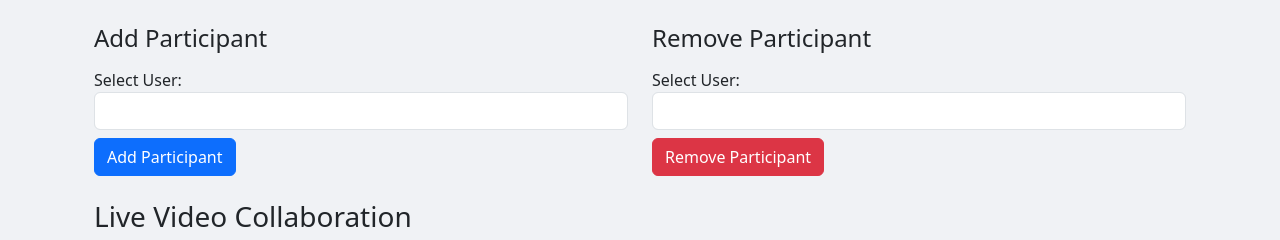
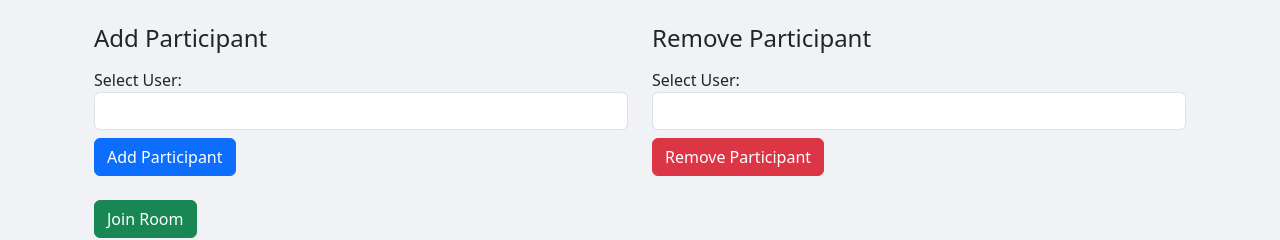
Before and after one commit to bossambani/StudyRoom, a Flask app: template app/templates/view_room.html in a window 1280 px wide. Shown: the part 164-404 px from the top of the page. Run offline with Flask 3, Linux system fonts and the light colour scheme; the template is opened without the code that fills it, so the values that code supplies are empty; some libraries are stand-ins or nearby versions.

Commit message:
Update file

```diff
--- a/app/templates/view_room.html
+++ b/app/templates/view_room.html
@@ -60,14 +60,10 @@
         </div>
     </div>
 
-    <!-- Live Video Collaboration Section -->
-    <h3 class="mt-4">Live Video Collaboration</h3>
-    <div id="video-container" class="mb-4 rounded" style="width: 100%; height: 500px; border: 1px solid #ddd;">
-        <iframe
-            allow="camera; microphone; fullscreen; display-capture"
-            src="https://meet.jit.si/{{ room.name }}"
-            style="width: 100%; height: 100%; border: 0; border-radius: 5px;">
-        </iframe>
-    </div>
+    <!-- Button to Join the Room -->
+    <form action="{{ url_for('study_room.join_room', room_id=room.id) }}" method="POST">
+        <button type="submit" class="btn btn-success btn-block">Join Room</button>
+    </form>
+
 </div>
 {% endblock %}
```
